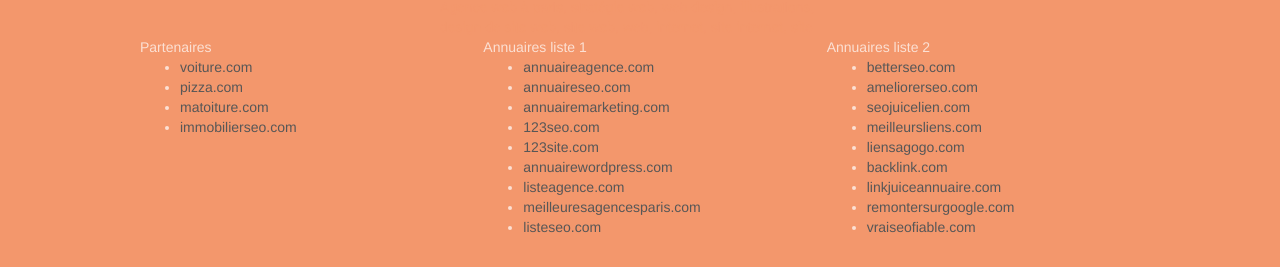
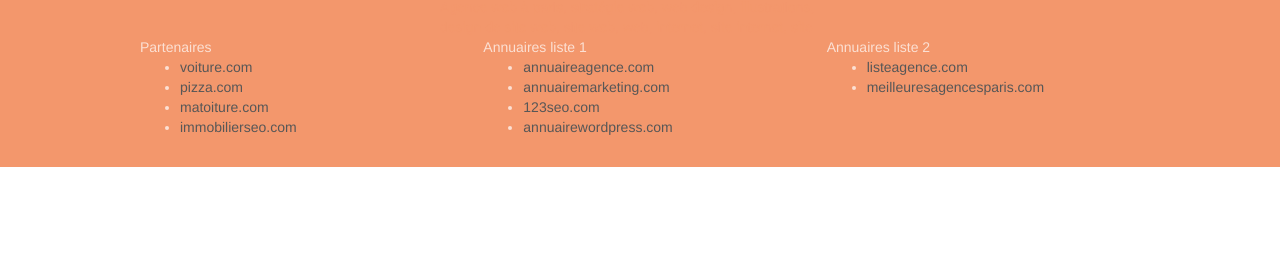
Before and after one commit to Khetalan/RenaudGaetan_4_22062021, a plain HTML site: page index.html in a window 1280 px wide. Shown: the part 3324-3591 px from the top of the page. After the commit the page ends 3491 px from the top, so only its background shows below. Drawn offline with Linux system fonts and the light colour scheme.

Commit message:
Recom-6-SEO= Use intensive link in Footer

```diff
--- a/index.html
+++ b/index.html
@@ -262,28 +262,17 @@
 						Annuaires liste 1
 						<ul>
 							<li><a href="annuaireagence.com">annuaireagence.com</a></li>
-							<li><a href="annuaireseo.com">annuaireseo.com</a></li>
 							<li><a href="annuairemarketing.com">annuairemarketing.com</a></li>
 							<li><a href="123seoture.com">123seo.com</a></li>
-							<li><a href="123site.com">123site.com</a></li>
 							<li><a href="annuairewordpress.com">annuairewordpress.com</a></li>
-							<li><a href="listeagence.com">listeagence.com</a></li>
-							<li><a href="meilleuresagencesparis.com">meilleuresagencesparis.com</a></li>
-							<li><a href="listeseo.com">listeseo.com</a></li>
+
 						</ul>
 					</div>
 					<div class="col-sm-4">
 						Annuaires liste 2
 						<ul>
-							<li><a href="betterseo.com">betterseo.com</a></li>
-							<li><a href="ameliorerseo.com">ameliorerseo.com</a></li>
-							<li><a href="seojuicelien.com">seojuicelien.com</a></li>
-							<li><a href="meilleursliens.com">meilleursliens.com</a></li>
-							<li><a href="liensagogo.com">liensagogo.com</a></li>
-							<li><a href="backlink.com">backlink.com</a></li>
-							<li><a href="linkjuiceannuaire.com">linkjuiceannuaire.com</a></li>
-							<li><a href="remontersurgoogle.com">remontersurgoogle.com</a></li>
-							<li><a href="vraiseofiable.com">vraiseofiable.com</a></li>
+							<li><a href="listeagence.com">listeagence.com</a></li>
+							<li><a href="meilleuresagencesparis.com">meilleuresagencesparis.com</a></li>
 						</ul>
 					</div>
 				</div>
```
